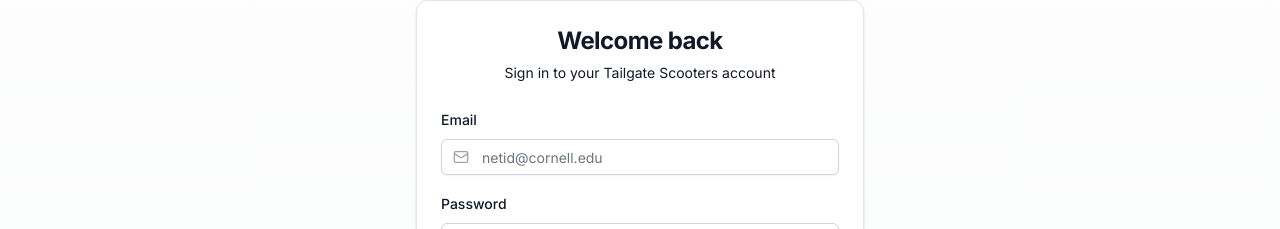
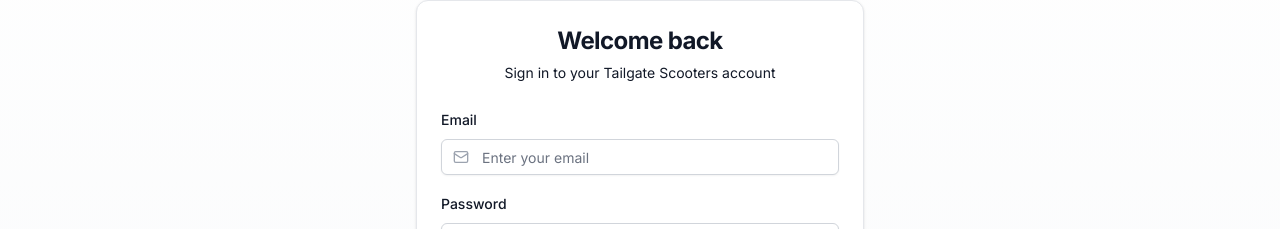
Before and after one commit to Zpoof/tailgate-scooters-web, a Next.js app: page /auth/login in a window 1280 px wide. Shown: the part 224-453 px from the top of the page. Built offline with nearby package versions, Linux system fonts and the light colour scheme; no server answers.

Commit message:
fix: Remove netid@cornell.edu placeholder from auth forms
- Updated login page email placeholder to 'Enter your email'
- Updated signup page email placeholder to 'Enter your email'
- Makes forms more flexible for different email types while maintaining Cornell branding

```diff
--- a/app/auth/login/page.tsx
+++ b/app/auth/login/page.tsx
@@ -102,7 +102,7 @@
                 <Input
                   id="email"
                   type="email"
-                  placeholder="netid@cornell.edu"
+                  placeholder="Enter your email"
                   value={email}
                   onChange={(e) => setEmail(e.target.value)}
                   required
--- a/app/auth/signup/page.tsx
+++ b/app/auth/signup/page.tsx
@@ -103,7 +103,7 @@
                 <Input
                   id="email"
                   type="email"
-                  placeholder="netid@cornell.edu"
+                  placeholder="Enter your email"
                   value={email}
                   onChange={(e) => setEmail(e.target.value)}
                   required
```
